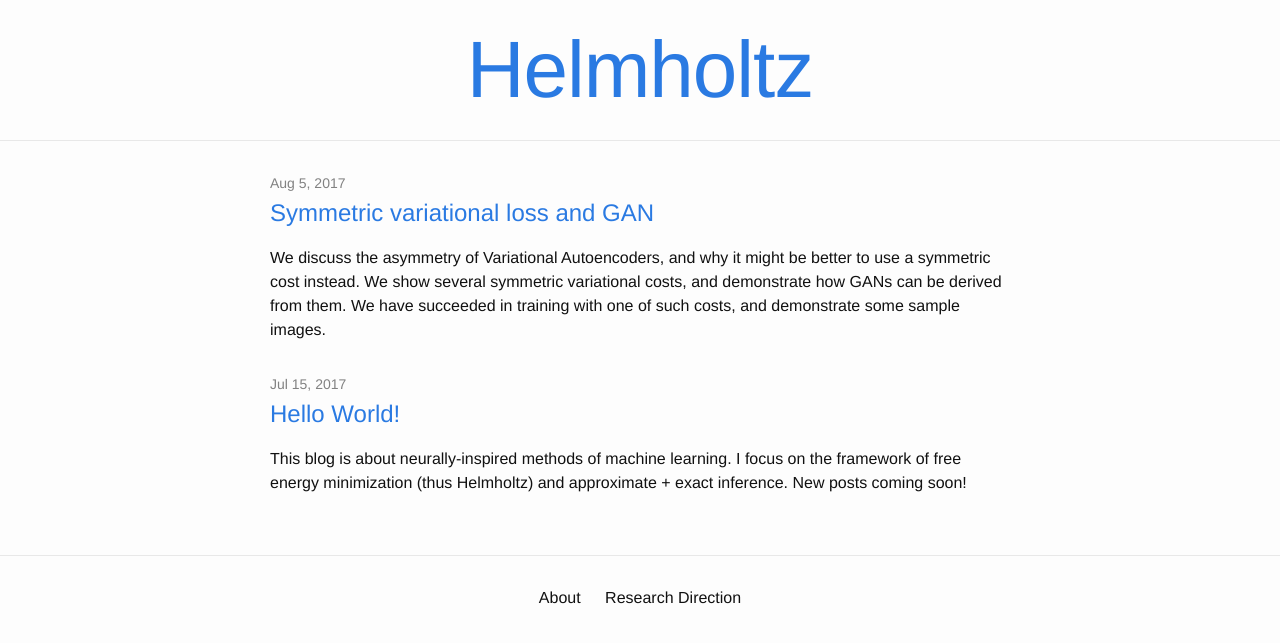
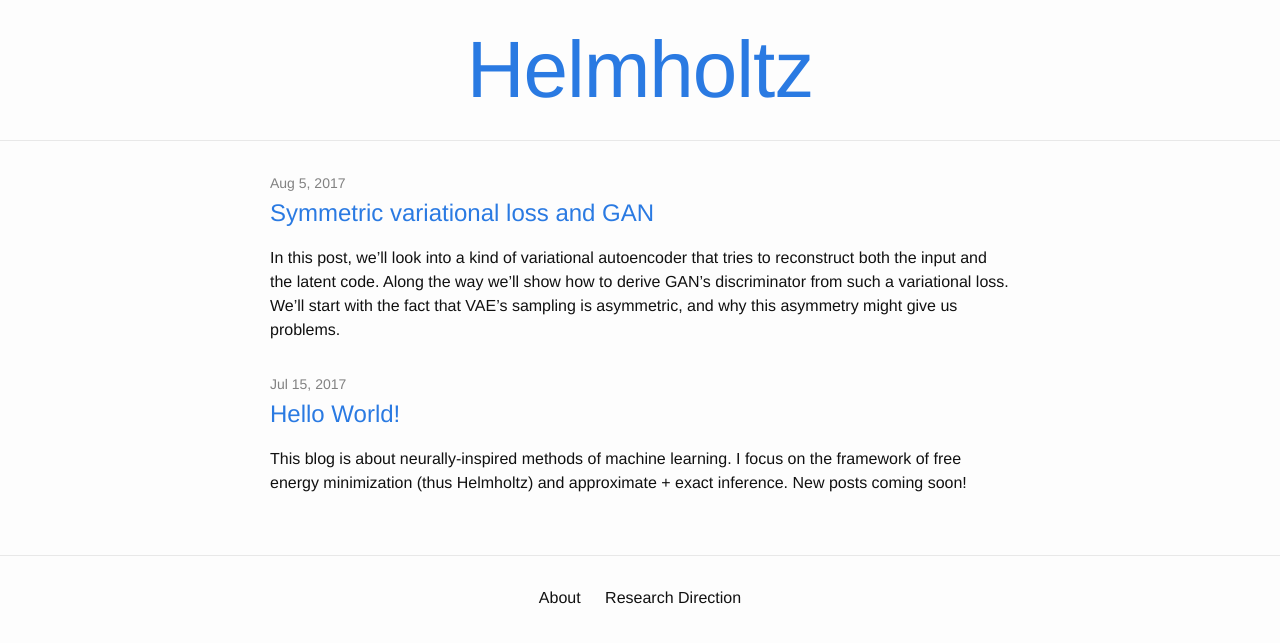
Before and after one commit to TheHelmholtz/thehelmholtz.github.io, a Jekyll site: the page built from index.html, in a window 1280 px wide. Shown: the top 643 px of the page. Built offline with Jekyll 4.4.1, drawn with Linux system fonts in a browser that asks for light colours.

Commit message:
improve svae

```diff
--- a/_posts/2017-07-23-symmetric_vae.md
+++ b/_posts/2017-07-23-symmetric_vae.md
@@ -4,17 +4,12 @@
 date:   2017-08-05 10:00:00 +0800
 permalink: /blog/symmetric_vae
 comments: true
-excerpt: We discuss the asymmetry of Variational Autoencoders, and why it might be better to use a symmetric cost instead. We show several symmetric variational costs, and demonstrate how GANs can be derived from them. We have succeeded in training with one of such costs, and demonstrate some sample images.
 categories: jekyll update
 ---
 
 
 
-<h2 id="abstract">Abstract</h2>
-
-<p>Variational Autoencoders optimize an asymmetric cost, which is undesirable. We extend VAEs to a symmetric cost, which is the sum of two Minimum Description Length (MDL) objectives. This MDL objective has two problems. First, it cannot be directly computed. In approximating it we obtain the discriminator found in Generative Adversarial Networks. Second, it involves two pairs of opposing costs, which makes optimization difficult. We break the opponency by minimizing an upper bound on the MDL objective, obtaining the Extended Helmholtz Machine (EHM). We demonstrate early results of an EHM trained on LSUN bedroom images.</p>
-
-
+<p>In this post, we’ll look into a kind of variational autoencoder that tries to reconstruct both the input and the latent code. Along the way we’ll show how to derive GAN’s discriminator from such a variational loss. We’ll start with the fact that VAE’s sampling is asymmetric, and why this asymmetry might give us problems.</p>
 
 <h2 id="vaes-asymmetry">VAE’s asymmetry</h2>
 
```
